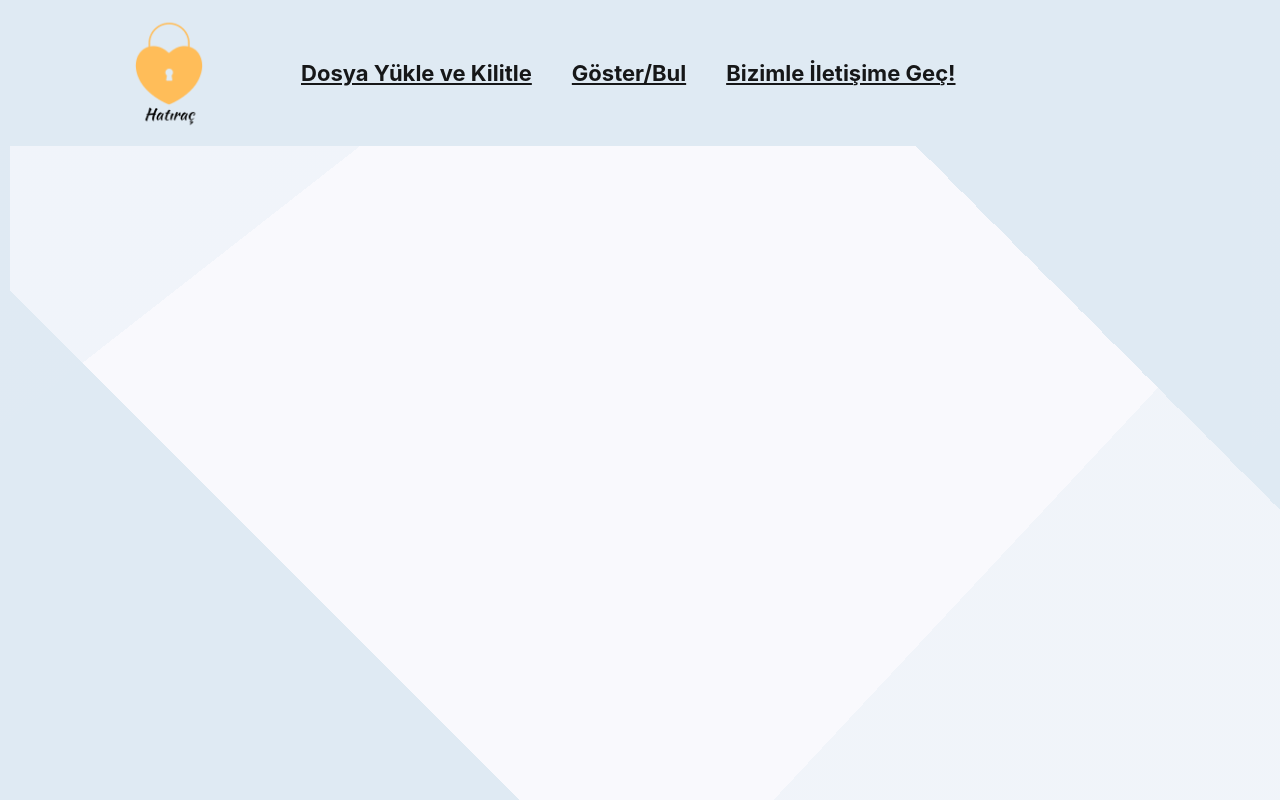
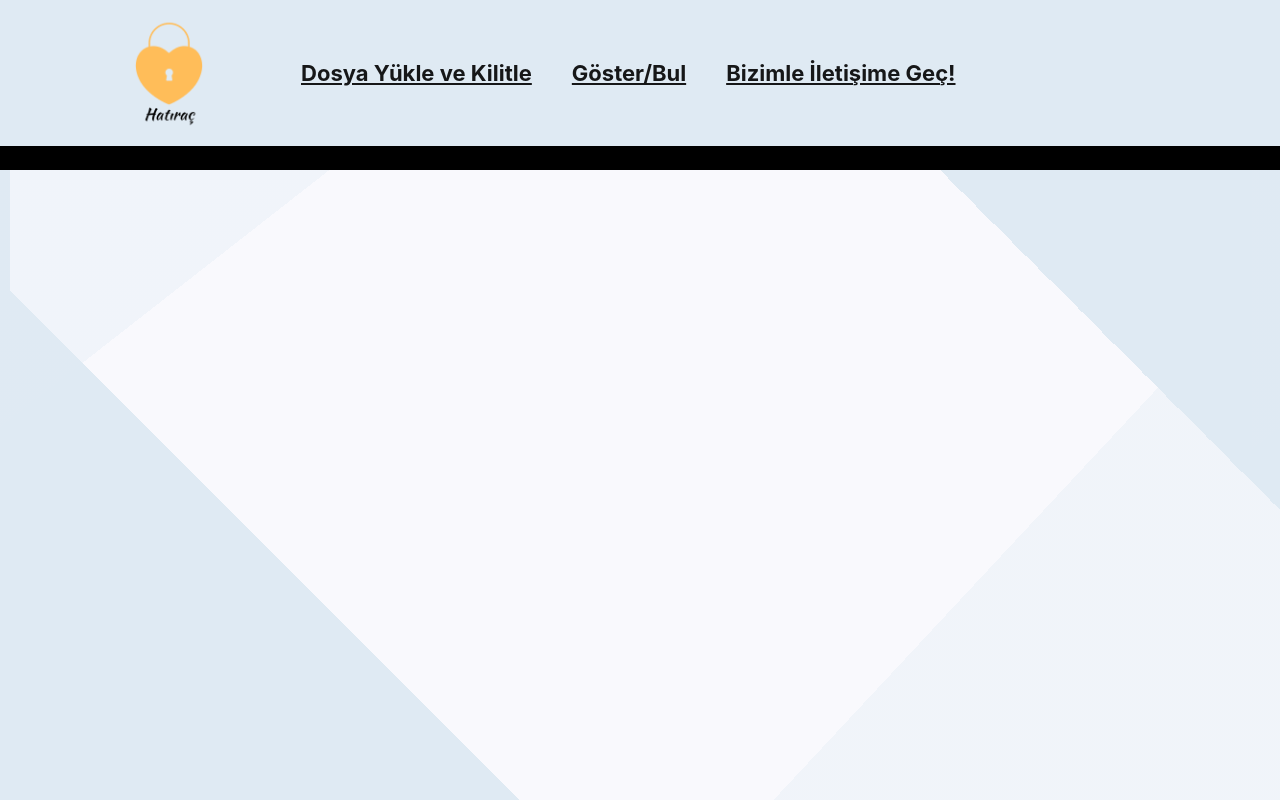
Before and after one commit to kagantemizkan/hatirac-frontend, a React (Create React App) app: page / in a window 1280 px wide. Built offline with nearby package versions, Linux system fonts and the light colour scheme.

Commit message:
added marquee

```diff
--- /dev/null
+++ b/src/components/HomeComponents/Marquee.js
@@ -0,0 +1,12 @@
+import React from 'react';
+import '../../styles/HomeStyles/marquee.scss'; // Yukarıdaki CSS kodunu içeren dosyanın yolunu düzeltin
+
+function Marquee() {
+  return (
+    <div className="marquee-container">
+      <span className="marquee-text">GELECEKTEKİ 'SEN'e HATIRA BIRAK - SEVDİĞİN KİŞİYE GELECEKTE GÖRMESİ İÇİN HATIRA YOLLA - GELECEKTEKİ 'SEN'e HATIRA BIRAK - SEVDİĞİN KİŞİYE GELECEKTE GÖRMESİ İÇİN HATIRA YOLLA - GELECEKTEKİ 'SEN'e HATIRA BIRAK - SEVDİĞİN KİŞİYE GELECEKTE GÖRMESİ İÇİN HATIRA YOLLA</span>
+    </div>
+  );
+}
+
+export default Marquee;
--- a/src/components/pages/Home.js
+++ b/src/components/pages/Home.js
@@ -1,11 +1,13 @@
 import React from 'react'
 import Header from '../HomeComponents/Header'
+import Marquee from '../HomeComponents/Marquee'
 
 const Home = () => {
   return (
-    <header>
+    <>
       <Header />
-    </header>
+      <Marquee />
+    </>
   )
 }
 
--- /dev/null
+++ b/src/styles/HomeStyles/marquee.scss
@@ -0,0 +1,22 @@
+.marquee-container {
+    width: 100%;
+    overflow: hidden;
+    white-space: nowrap;
+    background-color: black;
+    color: #f19a16;
+    font-weight: 700;
+  }
+
+  .marquee-text {
+    display: inline-block;
+    animation: marquee 28s linear infinite;
+  }
+
+  @keyframes marquee {
+    0% {
+      transform: translateX(100%);
+    }
+    100% {
+      transform: translateX(-100%);
+    }
+  }
```
